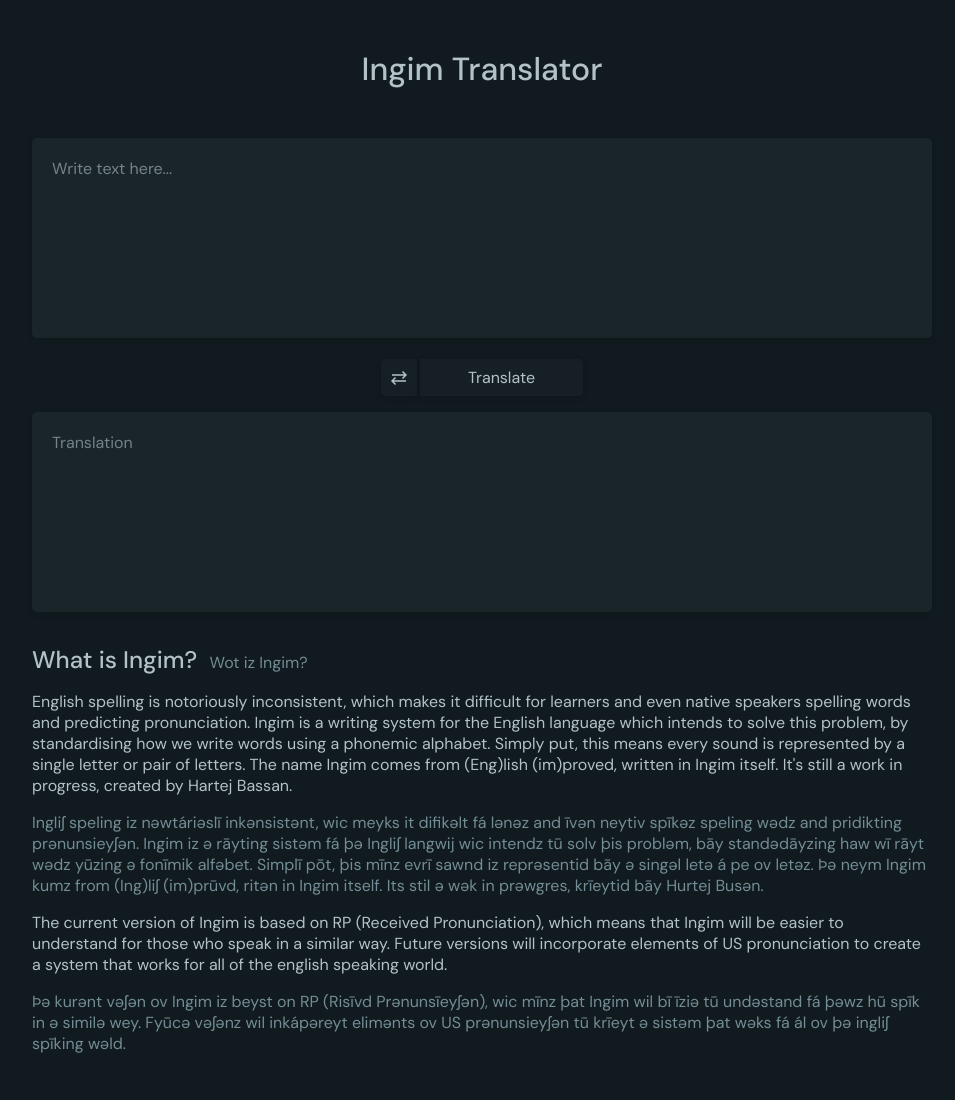
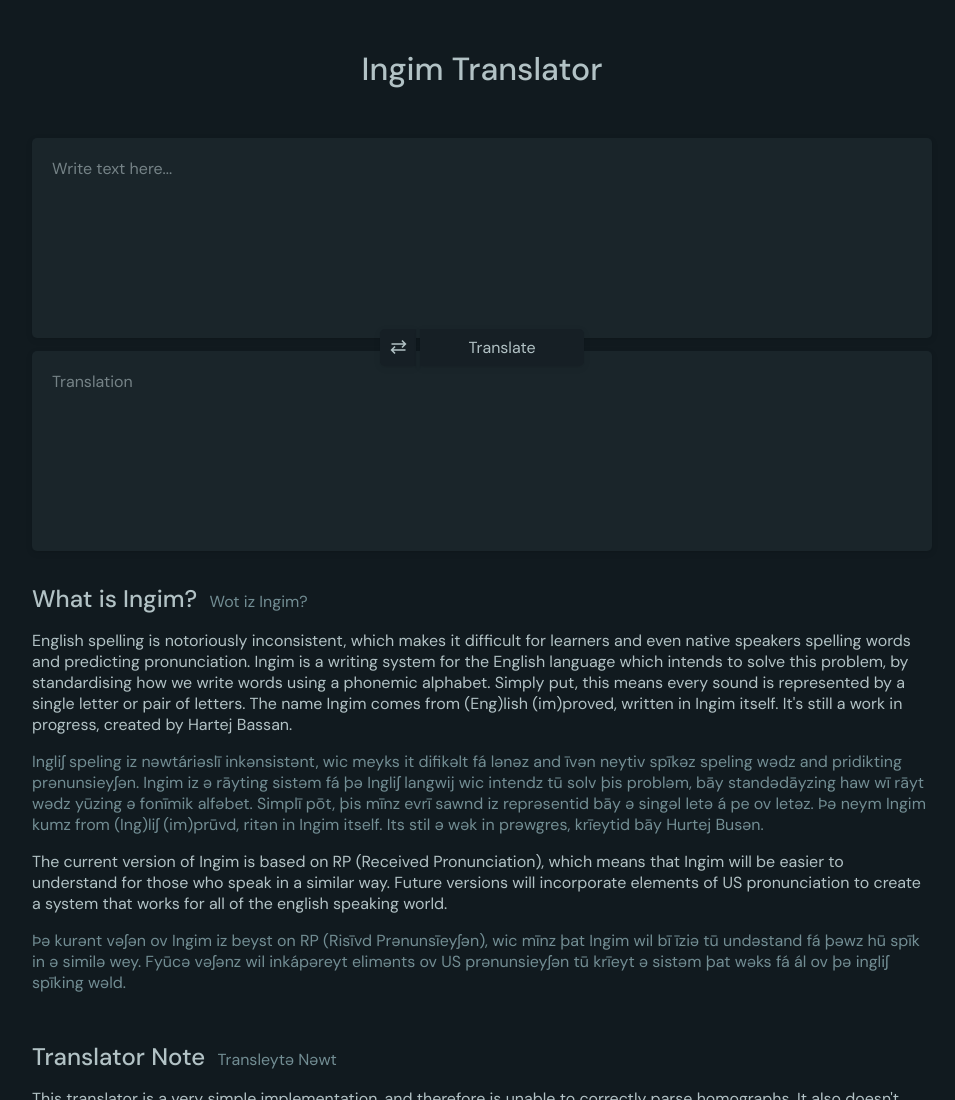
Before and after one commit to harbassan/ingim, a website built with Vite: page index.html in a window 1280 px wide. Shown: the top 1100 px of the page, without its empty margins (158-1113 px from the left). Built offline with nearby package versions, Linux system fonts and the light colour scheme.

Commit message:
feat: minor translation layout styling

```diff
--- a/src/style.css
+++ b/src/style.css
@@ -112,10 +112,10 @@ button.active:hover {
 }
 
 .button-container {
-  margin: 1rem 0;
+  margin: -0.9rem 0;
   display: flex;
   justify-content: center;
-  gap: 3px;
+  gap: 0.25rem;
 }
 
 .muted {
```
